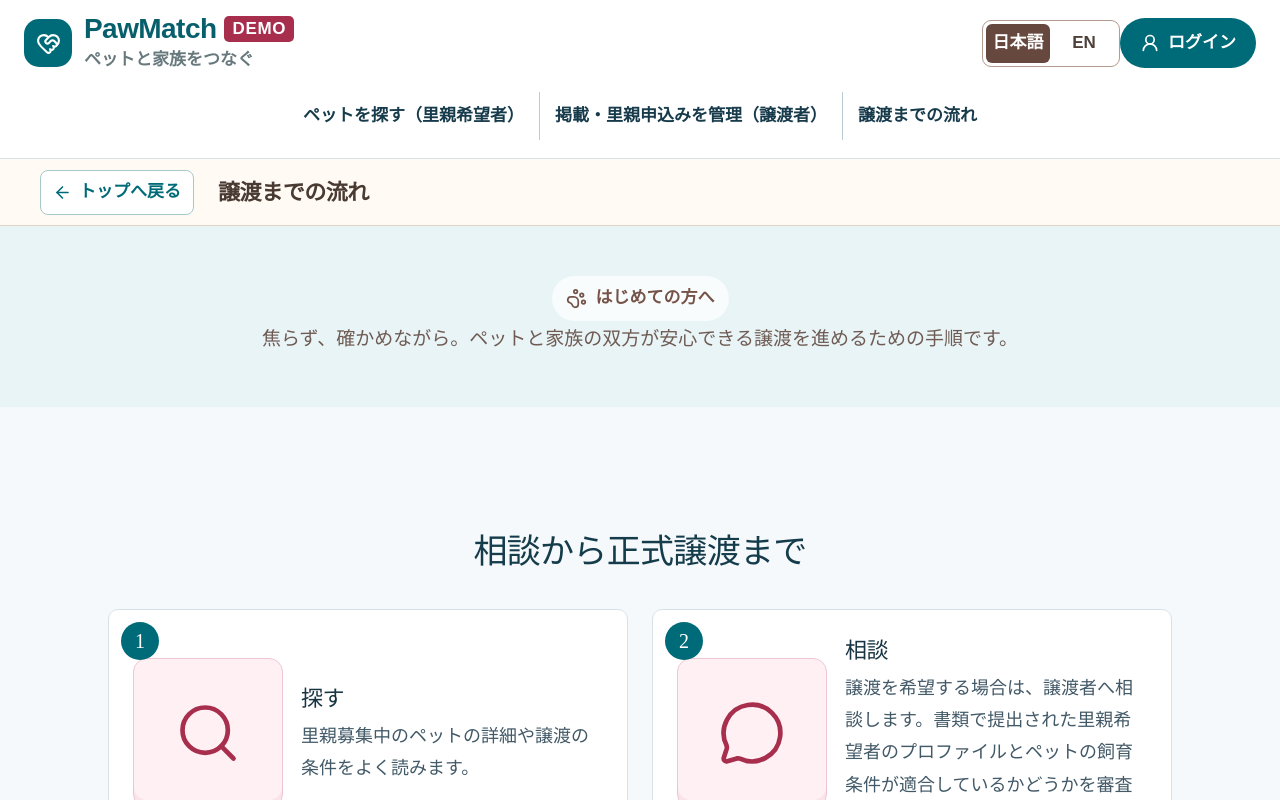
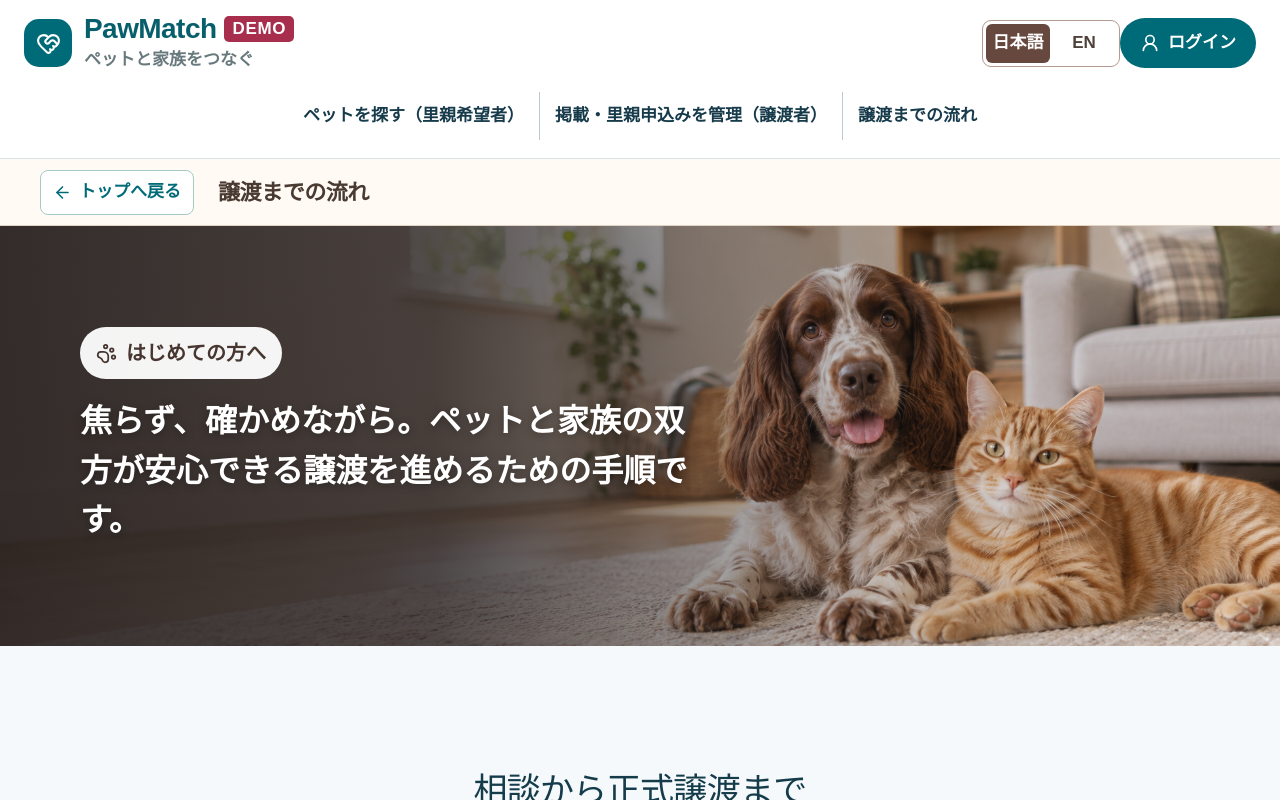
Before and after one commit to SerikaKawano/PawMatch, a Next.js app: page /guide in a window 1280 px wide. Shown: the top 800 px of the page. Built offline with nearby package versions, Linux system fonts and the light colour scheme; no server answers.

Commit message:
Refresh adoption guide hero and simplify rehomer heading

```diff
--- a/app/global-theme.css
+++ b/app/global-theme.css
@@ -481,3 +481,9 @@ small { font-size: 17px; }
 .review-readonly-note { padding: 15px 18px; border-radius: 10px; background: #fff4d7; color: #564328; font-size: 18px; }
 .review-trial-form { min-width: 0; border: 0; padding: 0; }
 @media (max-width: 650px) { .role-home-hero { min-height: 250px; padding: 28px; background-position: 62% center; } .role-home-menu a { min-height: 120px; padding: 20px; } .review-actor-status { grid-template-columns: 1fr; } }
+
+/* Give the adoption guide an editorial photo and a clear, readable introduction. */
+.guide-hero { min-height: 420px; display: flex; flex-direction: column; align-items: flex-start; justify-content: center; gap: 18px; padding: 54px max(30px, calc((100vw - 1120px) / 2)); text-align: left; background: linear-gradient(90deg, rgba(35, 28, 27, .9) 0%, rgba(35, 28, 27, .78) 34%, rgba(35, 28, 27, .18) 70%, transparent 100%), url('/guide-hero-pets.png') center 38% / cover; }
+.guide-hero .hero-label { padding: 9px 16px; background: rgba(255, 255, 255, .95); color: #47352f; font-size: 20px; font-weight: 850; }
+.guide-hero p { max-width: 620px; margin: 0; color: #fff; font-size: clamp(25px, 2.5vw, 33px); font-weight: 850; line-height: 1.55; text-shadow: 0 2px 8px rgba(0, 0, 0, .35); }
+@media (max-width: 760px) { .guide-hero { min-height: 370px; padding: 42px 24px; background-position: 64% center; background-image: linear-gradient(90deg, rgba(35, 28, 27, .92), rgba(35, 28, 27, .62)), url('/guide-hero-pets.png'); } .guide-hero p { font-size: clamp(25px, 6vw, 31px); } }
--- a/app/rehoming/page.tsx
+++ b/app/rehoming/page.tsx
@@ -13,7 +13,7 @@ export default async function RehomingPage() {
   const pets = visiblePets(user, allPets);
   const applications = visibleApplications(user, allApplications, allPets);
   return <div className="page-wrap">
-    <header className="role-page-heading"><span className="section-kicker">{user.role === "admin" ? "全譲渡元の管理画面" : user.kind === "organization" ? "譲渡団体の管理画面" : "個人譲渡者の管理画面"}</span><p>{user.role === "admin" ? `全譲渡元の掲載ペットは${pets.length}頭です。` : `${user.name}の掲載ペットは${pets.length}頭です。`}掲載内容と、ペットごとの審査進捗を確認できます。</p></header>
+    <header className="role-page-heading"><p>{user.role === "admin" ? `全譲渡元の掲載ペットは${pets.length}頭です。` : `${user.name}の掲載ペットは${pets.length}頭です。`}掲載内容と、ペットごとの審査進捗を確認できます。</p></header>
     <TaskGuide title="この画面で行うこと" steps={["掲載中のペットを選ぶ", "掲載内容を見る", "審査進捗を見る"]} />
     <div className="rehoming-list">{pets.map(pet => <article key={pet.id}>
       {pet.imageUrl && <Image src={pet.imageUrl} alt={pet.name + "の写真"} width={160} height={160} unoptimized />}
--- a/lib/i18n.ts
+++ b/lib/i18n.ts
@@ -837,7 +837,7 @@ const english: Record<string, string> = {
   "申込者のプロフィールを表示します。この工程での操作はありません。": "View the applicant profile. No action is required at this stage.",
   "通院への備え": "Veterinary care plan",
   "費用への備え": "Financial readiness",
-  "申込日": "Application date",
+  "申込日": "Applied",
   "届いた相談はまだありません。": "No enquiries have arrived yet.",
   "受付から最終判断までの進捗を一目で確認できます。": "See progress from receipt to final decision at a glance.",
   "各工程で確認すること": "What each stage checks",
--- a/tests/ui-http-smoke.cjs
+++ b/tests/ui-http-smoke.cjs
@@ -40,6 +40,10 @@ if (!base || !/^http:\/\/127\.0\.0\.1:\d+$/.test(base)) throw new Error("Set PAW
   }
   assert.ok(!guide.includes("4 STEPS"));
   assert.ok(!guide.includes("図はSVGアイコンです。"));
+  assert.ok(guide.includes('class="guide-hero"'));
+  const guideHero = await fetch(base + "/guide-hero-pets.png");
+  assert.equal(guideHero.status, 200);
+  assert.match(guideHero.headers.get("content-type"), /image\/png/);
   const listings = await (await fetch(base + "/pets")).text();
   assert.ok(listings.includes("里親募集中のペットたち"));
   assert.ok(listings.includes("・「詳細を見る」ボタンから募集内容を確認できます"));
@@ -126,6 +130,7 @@ if (!base || !/^http:\/\/127\.0\.0\.1:\d+$/.test(base)) throw new Error("Set PAW
     if (role === "rehomer") {
       assert.ok(screenHtml.includes("/reviews/progress?pet=momo"));
       assert.ok(!screenHtml.includes("/reviews?pet=momo"));
+      assert.ok(!screenHtml.includes("個人譲渡者の管理画面"));
     }
     if (role === "admin") for (const path of Object.values(primary)) assert.ok(html.includes('href="' + path + '"'));
   }
```
Also changed, not shown: public/guide-hero-pets.png (added).
